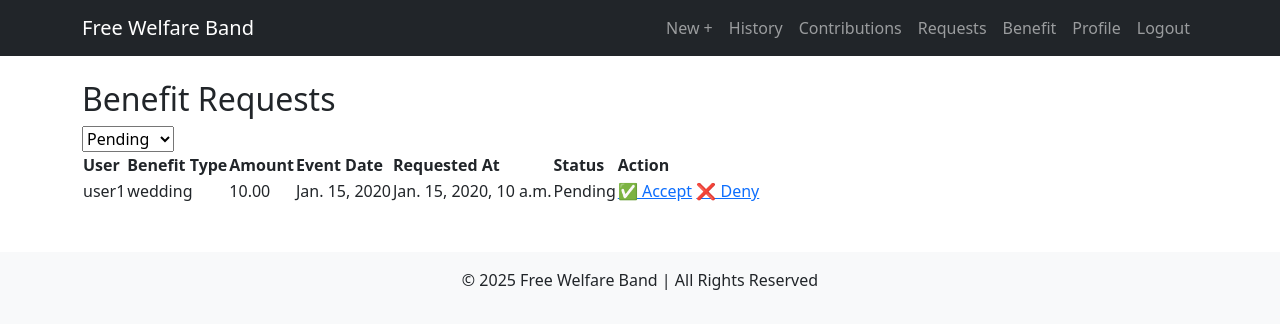
After one commit to deedadey-dd/FWB, a Django app: page /admin/benefit-requests/ in a window 1280 px wide. The commit adds this page. Shown: the top 329 px of the page. Run offline with Django 5.2, Linux system fonts and the light colour scheme; a user stored in the database is signed in; data comes from the database, SQL or seed files in the repository; both versions use the stored data as it was after the commit; tables that the repository leaves empty hold one stand-in row (values such as "Sample post").

Commit message:
start benefits

```diff
--- a/fwb/contributions/urls.py
+++ b/fwb/contributions/urls.py
@@ -1,6 +1,6 @@
 from django.urls import path
 from .views import record_contribution, dashboard, manager_dashboard, view_contributions, extra_contributions_view, \
-    send_reminder_message, export_contributions, confirm_send_messages
+    send_reminder_message, export_contributions, confirm_send_messages, request_benefit, review_benefit_requests, process_benefit_request
 
 urlpatterns = [
     path('record-contribution/', record_contribution, name='record_contribution'),
@@ -11,4 +11,9 @@ urlpatterns = [
     path('send_reminder/', send_reminder_message, name='send_reminder_message'),
     path('export-contributions/', export_contributions, name='export_contributions'),
     path('confirm-send-messages/', confirm_send_messages, name='confirm_send_messages'),
+    path("request-benefit/", request_benefit, name="request_benefit"),
+
+    # Staff Benefit Review
+    path("admin/benefit-requests/", review_benefit_requests, name="review_benefit_requests"),
+    path("admin/benefit-requests/<int:request_id>/<str:decision>/", process_benefit_request, name="process_benefit_request"),
 ]
--- a/fwb/contributions/views.py
+++ b/fwb/contributions/views.py
@@ -1,10 +1,11 @@
-from django.shortcuts import render, redirect
+from django.shortcuts import render, redirect, get_object_or_404
 from django.contrib import messages
 from django.contrib.auth.decorators import login_required, user_passes_test
 from django.core.mail import send_mail, get_connection
 from django.utils.timezone import now
-from .models import Contribution, ContributionSetting, ContributionRecord, ExtraContribution
-from .forms import ContributionForm
+from .models import Contribution, ContributionSetting, ContributionRecord, ExtraContribution, WelfareBenefit, Expense, \
+    BenefitRequest
+from .forms import ContributionForm, BenefitRequestForm
 from .utils import allocate_contribution
 from django.db.models.functions import ExtractYear, ExtractMonth
 from django.db.models import Sum, Q
@@ -26,6 +27,10 @@ STATUS_OPTIONS = [
     ('default_over_4', 'Defaulting 5 months or more'),
     ('ahead', 'Paid in Advance'),
 ]
+
+
+def is_staff(user):
+    return user.is_staff
 
 
 def is_manager(user):
@@ -137,7 +142,7 @@ def dashboard(request):
 
     # Adjust `total_due_year_end`
     months_due = max(0, months_remaining - months_covered_by_advance)
-    total_due_year_end = months_due * monthly_amount
+    total_due_year_end = (months_due * monthly_amount) + total_due
 
     # Determine health status
     if arrears_count == 0 and months_covered_by_advance == 0:
@@ -184,8 +189,6 @@ def dashboard(request):
     }
 
     return render(request, 'contributions/dashboard.html', context)
-
-
 
 
 @login_required
@@ -458,6 +461,7 @@ def confirm_send_messages(request):
             'recipient_type': status_dict.get(recipient_type, recipient_type)
         })
     return JsonResponse({'error': 'Invalid request'}, status=400)
+
 ##############
 
 
@@ -542,3 +546,104 @@ def extra_contributions_view(request):
         "total_extra_contributions": total_extra_contributions,
         "reason_summary": reason_summary,
     })
+
+
+# ACCOUNTING
+def accounting_dashboard(request):
+    year = int(request.GET.get("year", datetime.now().year))  # Filter by year
+
+    # Total Income from contributions
+    total_income = Contribution.objects.filter(date_contributed__year=year).aggregate(Sum("amount"))["amount__sum"] or 0
+
+    # Total Expenses
+    total_expenses = Expense.objects.filter(date__year=year).aggregate(Sum("amount"))["amount__sum"] or 0
+
+    # Breakdown of expenses
+    benefit_expenses = Expense.objects.filter(category="Benefit", date__year=year).aggregate(Sum("amount"))[
+                           "amount__sum"] or 0
+    general_expenses = Expense.objects.filter(category="General", date__year=year).aggregate(Sum("amount"))[
+                           "amount__sum"] or 0
+    admin_expenses = Expense.objects.filter(category="Admin", date__year=year).aggregate(Sum("amount"))[
+                         "amount__sum"] or 0
+
+    # Cash on hand (remaining funds)
+    cash_on_hand = total_income - total_expenses
+
+    # List of benefits paid out
+    benefits = WelfareBenefit.objects.filter(date_awarded__year=year)
+
+    context = {
+        "year": year,
+        "total_income": total_income,
+        "total_expenses": total_expenses,
+        "cash_on_hand": cash_on_hand,
+        "benefit_expenses": benefit_expenses,
+        "general_expenses": general_expenses,
+        "admin_expenses": admin_expenses,
+        "benefits": benefits,
+    }
+
+    return render(request, "contributions/accounting_dashboard.html", context)
+
+
+@login_required
+def request_benefit(request):
+    """Allows users to request a welfare benefit."""
+    if request.method == "POST":
+        form = BenefitRequestForm(request.POST)
+        if form.is_valid():
+            benefit_request = form.save(commit=False)
+            benefit_request.user = request.user  # Assign logged-in user
+            benefit_request.save()
+            messages.success(request, "Your benefit request has been submitted.")
+            return redirect("dashboard")  # Redirect to user dashboard
+
+    else:
+        form = BenefitRequestForm()
+
+    return render(request, "contributions/request_benefit.html", {"form": form})
+
+
+@user_passes_test(is_staff)
+def review_benefit_requests(request):
+    """Displays all benefit requests for staff review."""
+    status_filter = request.GET.get("status", "Pending")
+    requests = BenefitRequest.objects.filter(status=status_filter).order_by("-requested_at")
+
+    return render(request, "contributions/review_requests.html", {"requests": requests, "status_filter": status_filter})
+
+
+@user_passes_test(is_staff)
+def process_benefit_request(request, request_id, decision):
+    """Approve or deny a benefit request and notify the user."""
+    benefit_request = get_object_or_404(BenefitRequest, id=request_id)
+
+    if benefit_request.status != "Pending":
+        messages.error(request, "This request has already been processed.")
+        return redirect("review_benefit_requests")
+
+    if decision == "accept":
+        benefit_request.status = "Accepted"
+    elif decision == "deny":
+        benefit_request.status = "Denied"
+    else:
+        messages.error(request, "Invalid decision.")
+        return redirect("review_benefit_requests")
+
+    benefit_request.reviewed_by = request.user
+    benefit_request.reviewed_at = now()
+    benefit_request.save()
+
+    # Send email notification
+    send_mail(
+        subject=f"Your Benefit Request has been {benefit_request.status}",
+        message=f"Hello {benefit_request.user.username},\n\n"
+                f"Your request for {benefit_request.benefit_type} benefit has been {benefit_request.status.lower()}.\n\n"
+                f"Best regards,\nWelfare Team",
+        from_email="welfare@example.com",
+        recipient_list=[benefit_request.user.email],
+        fail_silently=True,
+    )
+
+    messages.success(request, f"Request {benefit_request.status.lower()} successfully!")
+    return redirect("review_benefit_requests")
--- a/fwb/templates/base.html
+++ b/fwb/templates/base.html
@@ -21,9 +21,11 @@
                             <li class="nav-item"><a class="nav-link" href="{% url 'record_contribution' %}">New + </a></li>
                             <li class="nav-item"><a class="nav-link" href="{% url 'view_contributions' %}">History</a></li>
                             <li class="nav-item"><a class="nav-link" href="{% url 'manager_dashboard' %}">Contributions</a></li>
+                            <li class="nav-item"><a class="nav-link" href="{% url 'review_benefit_requests' %}">Requests</a></li>
                         {% else %}
                             <li class="nav-item"><a class="nav-link" href="{% url 'dashboard' %}">Dashboard</a></li>
                         {% endif %}
+                        <li class="nav-item"><a class="nav-link" href="{% url 'request_benefit' %}">Benefit</a></li>
                         <li class="nav-item"><a class="nav-link" href="{% url 'profile' %}">Profile</a></li>
                         <li class="nav-item"><a class="nav-link" href="{% url 'logout' %}">Logout</a></li>
                     {% else %}
--- /dev/null
+++ b/fwb/templates/contributions/review_requests.html
@@ -0,0 +1,48 @@
+{% extends "base.html" %}
+
+{% block content %}
+<h2>Benefit Requests</h2>
+
+<!-- Filter by status -->
+<form method="get">
+    <select name="status" onchange="this.form.submit()">
+        <option value="Pending" {% if status_filter == "Pending" %}selected{% endif %}>Pending</option>
+        <option value="Accepted" {% if status_filter == "Accepted" %}selected{% endif %}>Accepted</option>
+        <option value="Denied" {% if status_filter == "Denied" %}selected{% endif %}>Denied</option>
+    </select>
+</form>
+
+<table>
+    <thead>
+        <tr>
+            <th>User</th>
+            <th>Benefit Type</th>
+            <th>Amount</th>
+            <th>Event Date</th>
+            <th>Requested At</th>
+            <th>Status</th>
+            <th>Action</th>
+        </tr>
+    </thead>
+    <tbody>
+        {% for request in requests %}
+        <tr>
+            <td>{{ request.user.username }}</td>
+            <td>{{ request.benefit_type }}</td>
+            <td>{{ request.amount_requested }}</td>
+            <td>{{ request.event_date }}</td>
+            <td>{{ request.requested_at }}</td>
+            <td>{{ request.status }}</td>
+            <td>
+                {% if request.status == "Pending" %}
+                <a href="{% url 'process_benefit_request' request.id 'accept' %}">✅ Accept</a>
+                <a href="{% url 'process_benefit_request' request.id 'deny' %}">❌ Deny</a>
+                {% endif %}
+            </td>
+        </tr>
+        {% empty %}
+        <tr><td colspan="7">No requests found.</td></tr>
+        {% endfor %}
+    </tbody>
+</table>
+{% endblock %}
```
Also changed, not shown: fwb/contributions/admin.py (+15 -1 lines), fwb/contributions/forms.py (+12 -1 lines), fwb/contributions/models.py (+116 -0 lines), fwb/fwb/settings.py (+5 -5 lines), fwb/templates/contributions/accounting_dashboard.html (added, +37 -0 lines), fwb/contributions/migrations/0007_benefitrequest_expense_welfarebenefit.py (added), fwb/db.sqlite3, 1 other file.
